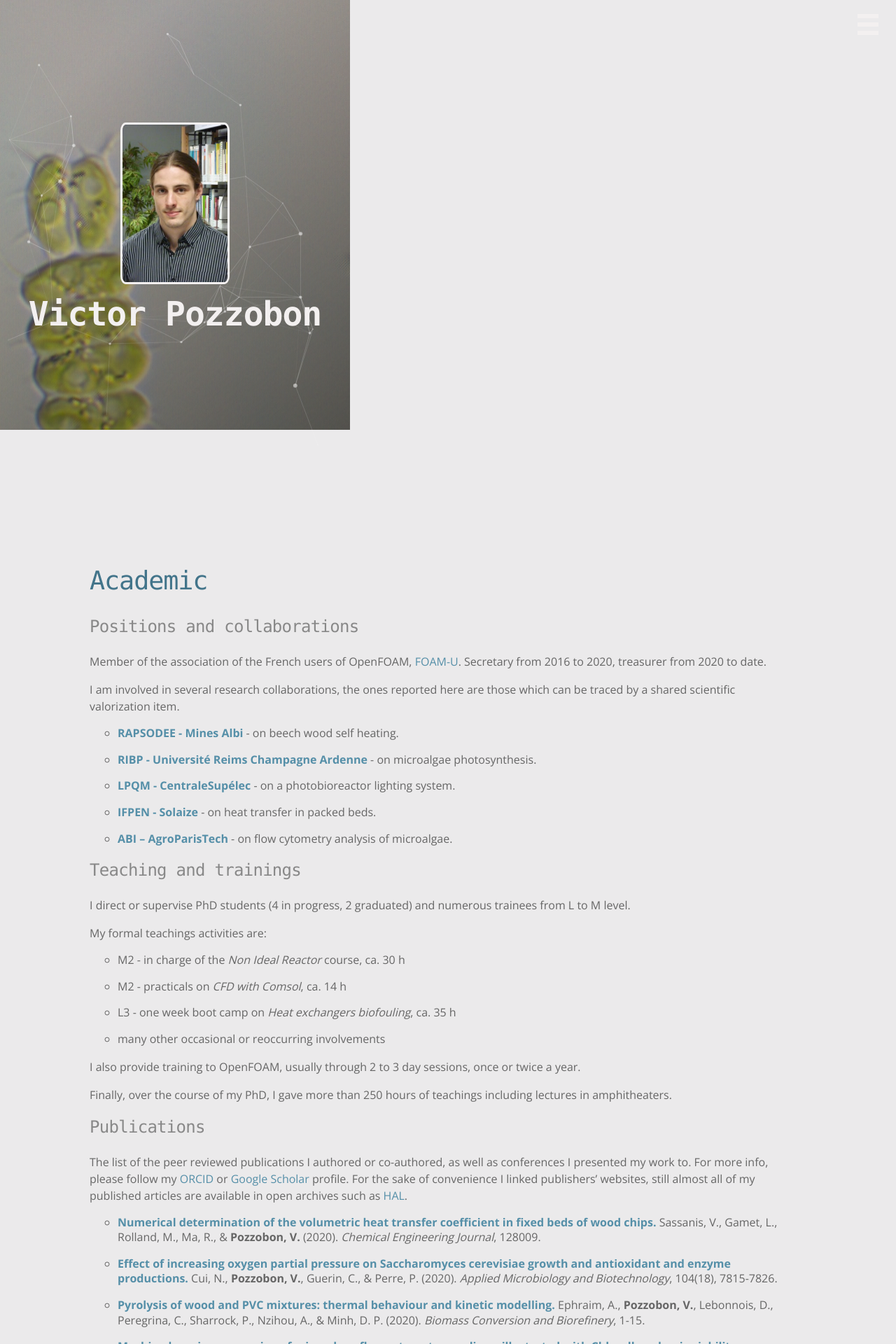
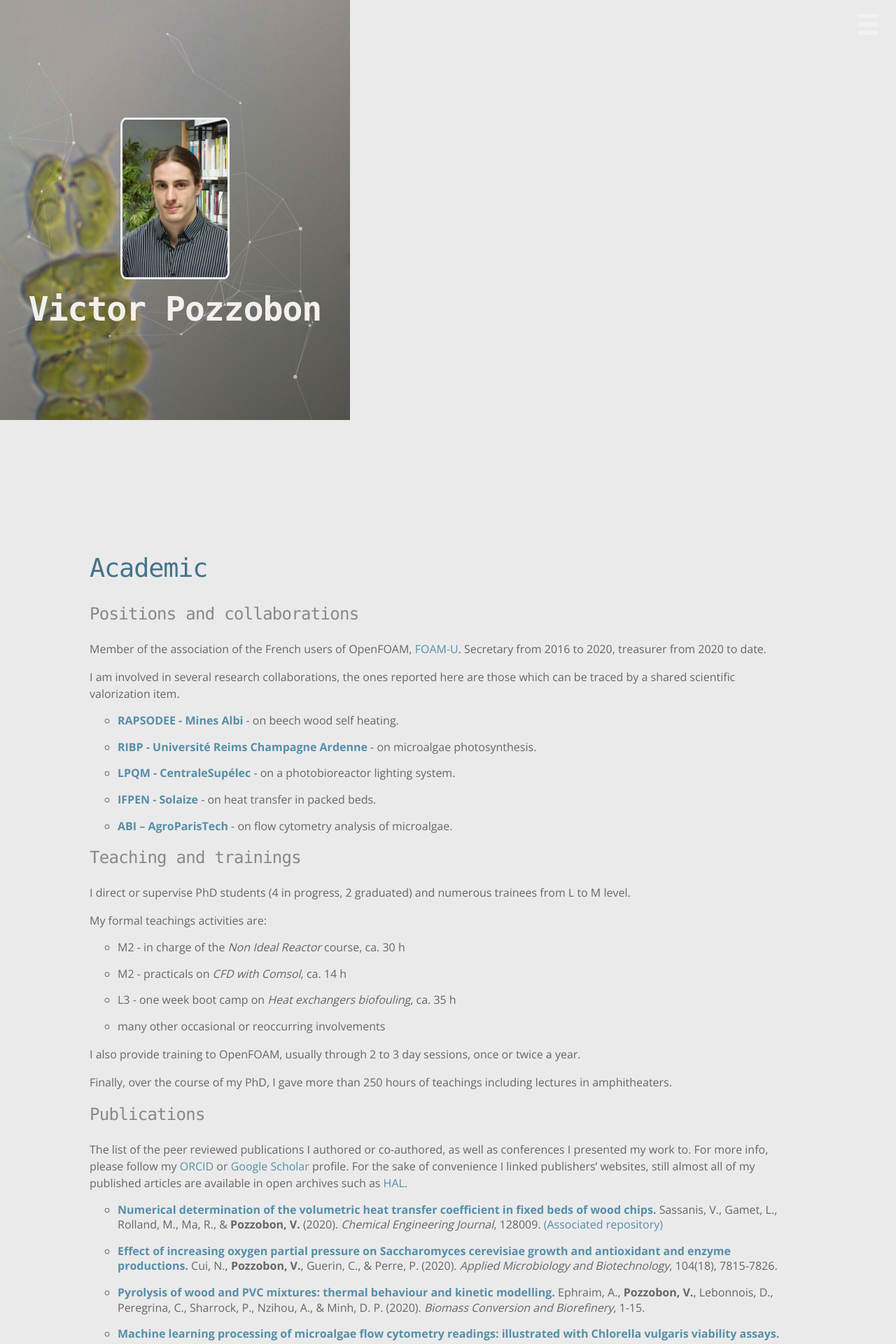
Before and after one commit to victorpozzobon/victorpozzobon.github.io, a Jekyll site: the page built from _pages/academic.md, in a window 1280 px wide. Shown: the top 1920 px of the page at 70% size. Built offline with Jekyll 4.4.1, drawn with Linux system fonts in a browser that asks for light colours; some of the changed text lies outside the part shown.

Commit message:
Added links to repositories associated to articles

```diff
--- a/_pages/academic.md
+++ b/_pages/academic.md
@@ -49,7 +49,7 @@
 I presented my work to. For more info, please follow my [ORCID](https://orcid.org/0000-0003-1530-0834) or [Google Scholar](https://scholar.google.fr/citations?user=XOAdaN4AAAAJ) profile. For the sake of convenience I linked publishers' websites, still almost all of my published articles are available in open archives such as [HAL](https://hal.archives-ouvertes.fr/).
 
 
-* [**Numerical determination of the volumetric heat transfer coefficient in fixed beds of wood chips.**](https://www.sciencedirect.com/science/article/pii/S1385894720341140) Sassanis, V., Gamet, L., Rolland, M., Ma, R., & **Pozzobon, V.** (2020). _Chemical Engineering Journal_, 128009.
+* [**Numerical determination of the volumetric heat transfer coefficient in fixed beds of wood chips.**](https://www.sciencedirect.com/science/article/pii/S1385894720341140) Sassanis, V., Gamet, L., Rolland, M., Ma, R., & **Pozzobon, V.** (2020). _Chemical Engineering Journal_, 128009. [(Associated repository)](https://github.com/victorpozzobon/simpleThermFoam)
 
 * [**Effect of increasing oxygen partial pressure on Saccharomyces cerevisiae growth and antioxidant and enzyme productions.**](https://link.springer.com/article/10.1007/s00253-020-10824-4) Cui, N., **Pozzobon, V.**, Guerin, C., & Perre, P. (2020). _Applied Microbiology and Biotechnology_, 104(18), 7815-7826.
 
@@ -71,7 +71,7 @@
 
 * [**Mass transfer in hollow fiber membrane contactor: computational fluid dynamics determination of the shell side resistance.**](https://www.sciencedirect.com/science/article/pii/S1383586619359180) **Pozzobon, V.**, & Perré, P. (2020). _Separation and Purification Technology_, 116674.
 
-* [**Household aluminum foil matte and bright side reflectivity measurements: Application to a photobioreactor light concentrator design.**](https://www.sciencedirect.com/science/article/pii/S2215017X1930373X) **Pozzobon, V.**, Levasseur, W., Do, K. V., Palpant, B., & Perré, P. (2020). _Biotechnology Reports_, 25, e00399.
+* [**Household aluminum foil matte and bright side reflectivity measurements: Application to a photobioreactor light concentrator design.**](https://www.sciencedirect.com/science/article/pii/S2215017X1930373X) **Pozzobon, V.**, Levasseur, W., Do, K. V., Palpant, B., & Perré, P. (2020). _Biotechnology Reports_, 25, e00399. [(Associated repository)](https://github.com/victorpozzobon/aluminumFoilReflectivity)
 
 * [**Experimental and numerical investigation binary mixture mass transfer in a gas–Liquid membrane contactor.**](https://www.sciencedirect.com/science/article/pii/S0376738818317708) Fougerit, V., **Pozzobon, V.**, Pareau, D., Théoleyre, M. A., & Stambouli, M. (2019). _Journal of Membrane Science_, 572, 1-11.
 
```
